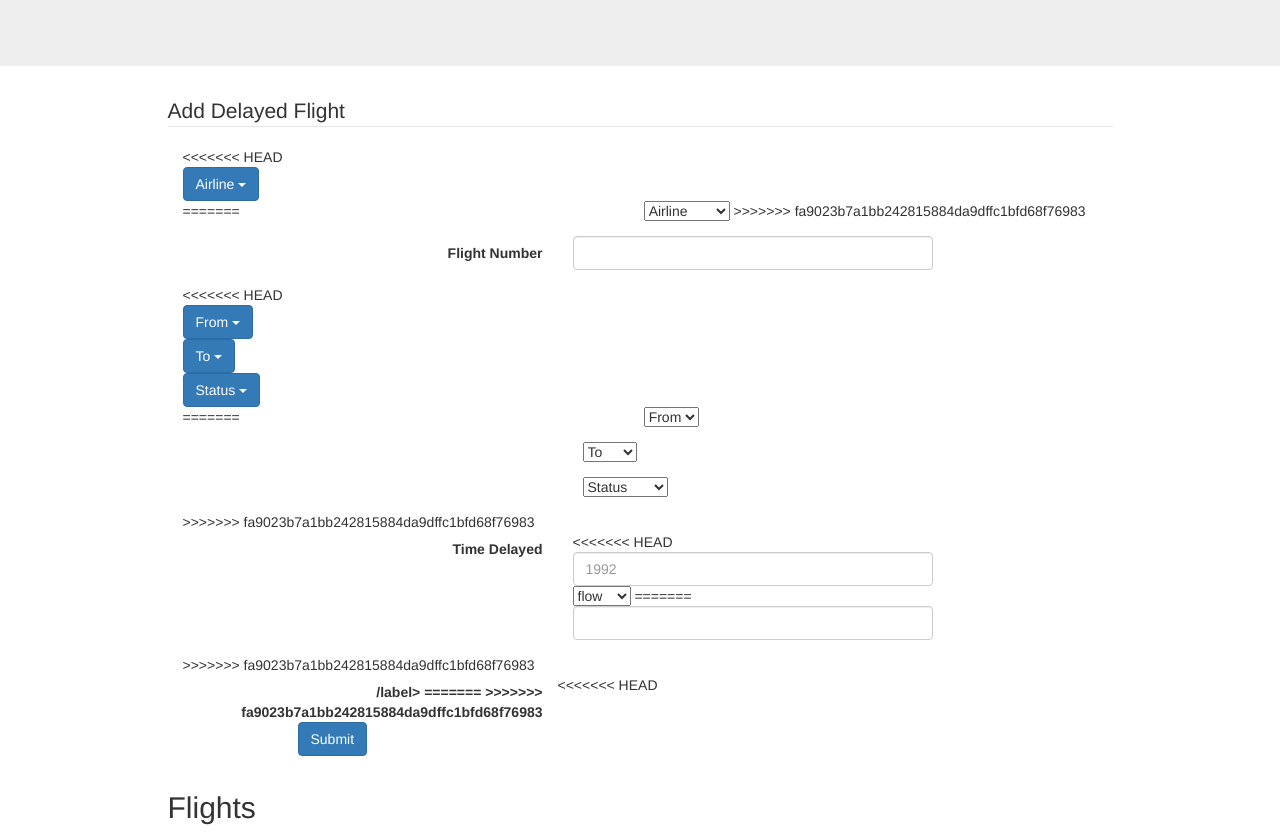
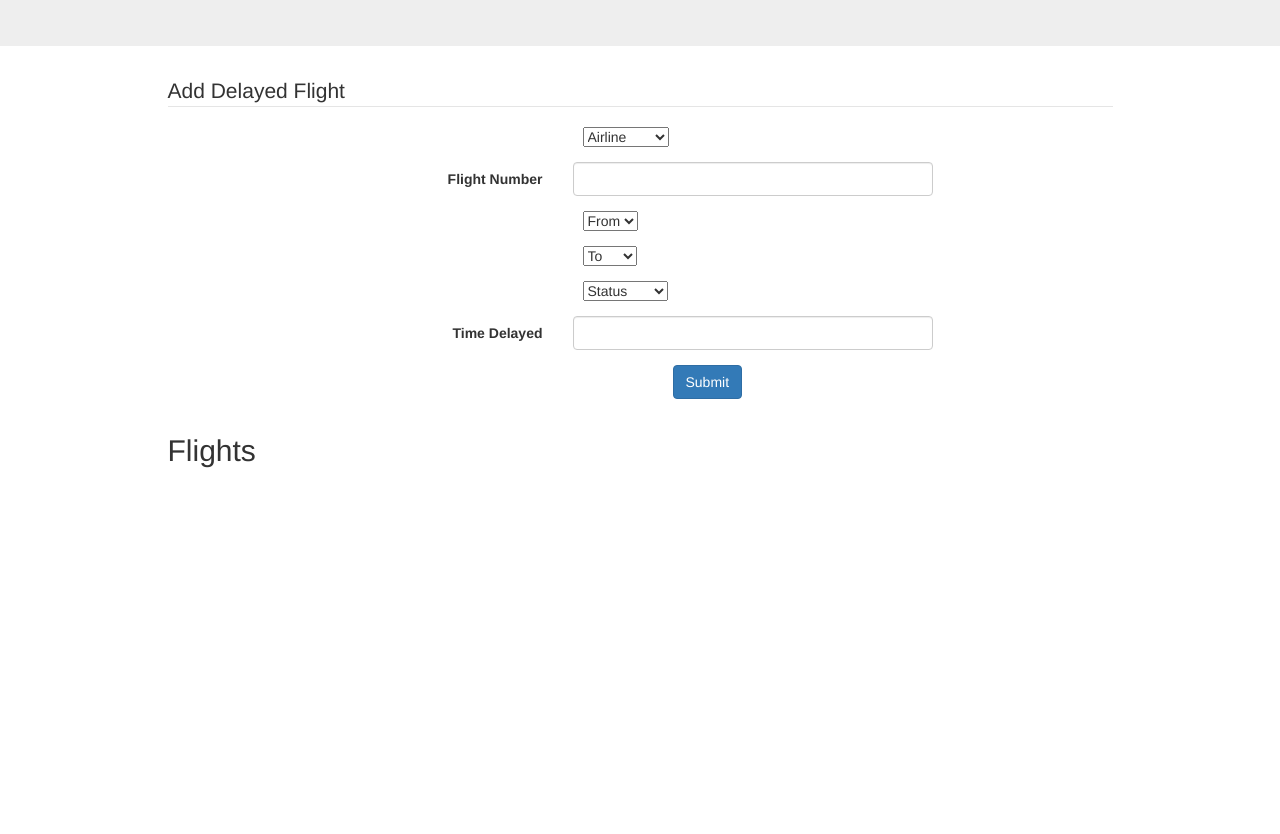
Before and after one commit to GnExia2/DelayedAirplane-App, a website: page views/index.html in a window 1280 px wide. Shown: the part 400-1234 px from the top of the page. After the commit the page ends 877 px from the top, so only its background shows below. Drawn offline with nearby package versions, Linux system fonts and the light colour scheme; files that its build step writes are made by us from their sources; files whose address does not match are found by name.

Commit message:
fix master

```diff
--- a/views/index.html
+++ b/views/index.html
@@ -7,13 +7,9 @@
     <link rel="stylesheet" href="styles/styles.css">
     <!-- scripts -->
     <script src="//ajax.googleapis.com/ajax/libs/jquery/3.1.1/jquery.min.js"></script>
-<<<<<<< HEAD
-    <script src="https://maxcdn.bootstrapcdn.com/bootstrap/3.3.7/js/bootstrap.min.js"></script>
-=======
 
     <script src="https://maxcdn.bootstrapcdn.com/bootstrap/3.3.7/js/bootstrap.min.js"></script>
 
->>>>>>> fa9023b7a1bb242815884da9dffc1bfd68f76983
     <script src="scripts/app.js"></script>
 
     <meta charset="utf-8">
@@ -32,7 +28,7 @@
     </div>
      <!-- flights! -->
 
-
+<!-- test -->
     <!-- BEGIN FORM SAMPLE -->
 
         <section id='album-form' class="container">
@@ -47,19 +43,6 @@
 
                 <!-- Text input-->
                 <div class="container">
-<<<<<<< HEAD
-
-    <div class="dropdown">
-      <button class="btn btn-primary dropdown-toggle" id="menu1" type="button" data-toggle="dropdown">Airline
-      <span class="caret"></span></button>
-      <ul class="dropdown-menu" role="menu" aria-labelledby="menu1">
-        <li role="presentation"><a role="menuitem" tabindex="-1" href="#">Southwest</a></li>
-        <li role="presentation"><a role="menuitem" tabindex="-1" href="#">Delta</a></li>
-        <li role="presentation"><a role="menuitem" tabindex="-1" href="#">United</a></li>
-      </div>
-
-
-=======
 
 
     <select name="Airline" id="Airline">
@@ -68,7 +51,6 @@
       <option value="Southwest">southwest</option>
       <option value="United">United</option>
     </select>
->>>>>>> fa9023b7a1bb242815884da9dffc1bfd68f76983
 
 
     <!-- Text input-->
@@ -81,33 +63,6 @@
     </div>
 
     <!-- text input -->
-<<<<<<< HEAD
-    <div class="dropdown">
-      <button class="btn btn-primary dropdown-toggle" id="menu2" type="button" data-toggle="dropdown">From
-      <span class="caret"></span></button>
-      <ul class="dropdown-menu" role="menu" aria-labelledby="menu1">
-        <li role="presentation"><a role="menuitem" tabindex="-1" href="#"></a>ATL</li>
-        <li role="presentation"><a role="menuitem" tabindex="-1" href="#"></a>SFO</li>
-      </div>
-
-      <!-- text input -->
-      <div class="dropdown">
-        <button class="btn btn-primary dropdown-toggle" id="menu3" type="button" data-toggle="dropdown">To
-        <span class="caret"></span></button>
-        <ul class="dropdown-menu" role="menu" aria-labelledby="menu1">
-          <li role="presentation"><a role="menuitem" tabindex="-1" href="#"></a>ATL</li>
-          <li role="presentation"><a role="menuitem" tabindex="-1" href="#"></a>SFO</li>
-        </div>
-
-        <!-- text input -->
-        <div class="dropdown">
-          <button class="btn btn-primary dropdown-toggle" id="menu4" type="button" data-toggle="dropdown" onClick="checkItem()">Status
-          <span class="caret"></span></button>
-          <ul class="dropdown-menu" role="menu" aria-labelledby="menu1">
-            <li role="presentation"><a role="menuitem" tabindex="-1" href="#"></a>Delayed</li>
-            <li role="presentation"><a role="menuitem" tabindex="-1" href="#"></a>Cancelled</li>
-          </div>
-=======
     <select class="delayForm" name="From" id="From">
       <option value="">From</option>
     <option value="SFO">SFO</option>
@@ -131,34 +86,19 @@
         <option value="Cancelled">Cancelled</option>
         </select>
         <li></li>
->>>>>>> fa9023b7a1bb242815884da9dffc1bfd68f76983
 
                   <!-- Text input-->
                   <div class="form-group">
                     <label class="col-md-4 control-label" for="releaseDate">Time Delayed</label>
                     <div class="col-md-4">
-<<<<<<< HEAD
-                    <input id="releaseDate" name="releaseDate" type="text" placeholder="1992" class="form-control input-md">
-
-                    <select name="cmbitems2" id="cmbitems2">
-                    <option value="flow">flow</option>
-                    <option value="green">green</option>
-                    <option value="red">red</option>
-                    </select>
-=======
                     <input id="releaseDate" name="timeDelayed" type="text" placeholder="" class="form-control input-md">
                   </div>
                 </div>
->>>>>>> fa9023b7a1bb242815884da9dffc1bfd68f76983
 
 
                 <!-- Button -->
                 <div class="form-group">
-<<<<<<< HEAD
-                  <label class="col-md-4 control-label" for="singlebutton">/label>
-=======
                   <label class="col-md-4 control-label" for="singlebutton"></label>
->>>>>>> fa9023b7a1bb242815884da9dffc1bfd68f76983
                   <div class="col-md-4">
                     <button id="singlebutton" name="singlebutton" class="btn btn-primary  submitButton">Submit</button>
                   </div>
```
